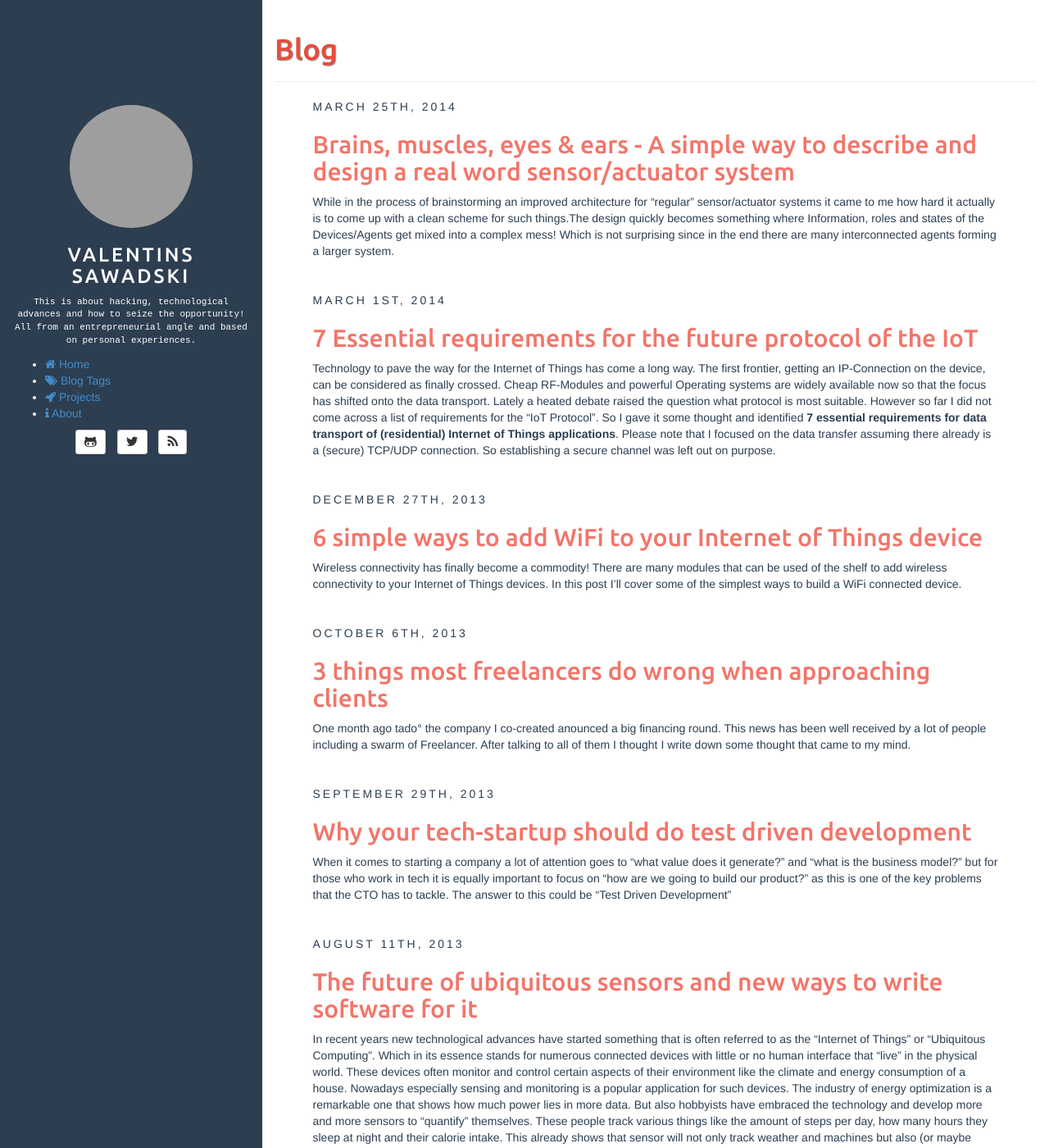
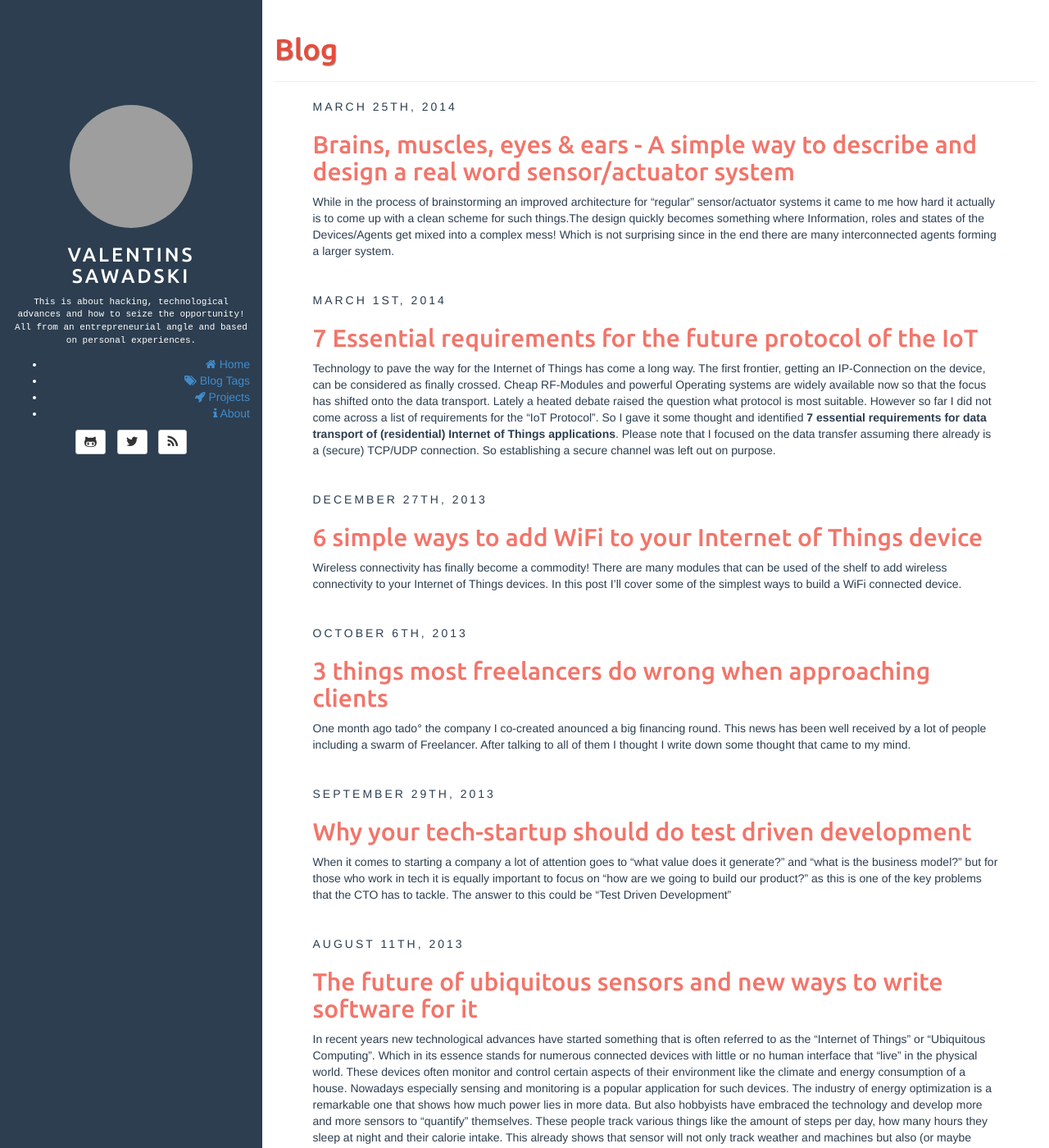
Before and after one commit to vsaw/vsaw.eu, a Jekyll site: the page built from index.html, in a window 1280 px wide and 1400 px high. Shown: the whole window at 82% size. Built offline with Jekyll 4.4.1, drawn with Linux system fonts in a browser that asks for light colours; Markdown is read by kramdown in place of the engine named in the settings; the list of posts is cut into pages by our own code; grey boxes are pictures that could not be loaded.

Commit message:
Dropdown Navigation Fixes

```diff
--- a/_includes/sidebar.html
+++ b/_includes/sidebar.html
@@ -1,4 +1,4 @@
-<! -- sidebar.html -->
+<!-- sidebar.html -->
 <header class="sidebar-header" role="banner">
 	<a href="{{ site.BASE_PATH }}/">
 		<img src="http://www.gravatar.com/avatar/{{site.author.email_md5}}?s=150" class="img-circle" />
@@ -14,9 +14,11 @@
 	</div>
 {% endif %}
 
-<ul>
-	{% include navigation.html %}
-</ul>
+<div id="navigation-sidebar">
+	<ul>
+		{% include navigation.html %}
+	</ul>
+</div>
 
 <div id="contact-list" class="text-center">
 	<ul class="list-unstyled list-inline">
@@ -64,4 +66,4 @@
 		{% endif %}
 	</ul>
 </div>
-<! -- sidebar.html end -->
+<!-- sidebar.html end -->
--- a/assets/css/style.css
+++ b/assets/css/style.css
@@ -183,3 +183,7 @@
 ul.dropdown-menu>li>a>i.fa {
     width: 1.3em;
 }
+
+#navigation-sidebar {
+	text-align: right;
+}
```
